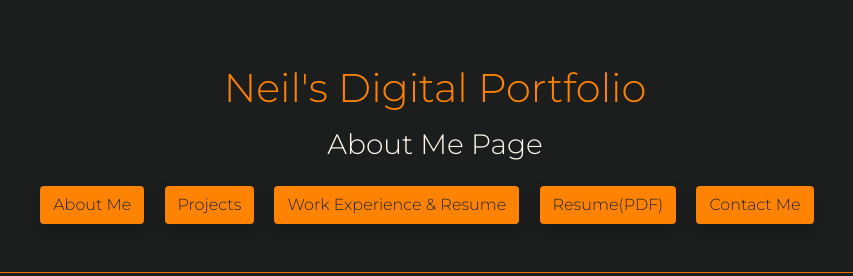
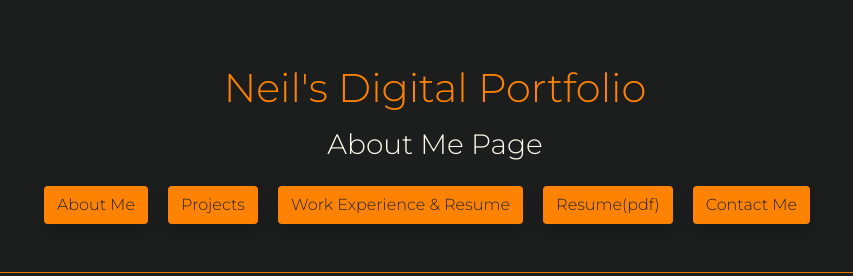
Before and after one commit to neilantony2710/NeilsDigitalPortfolio, a plain HTML site: page index.html in a window 1280 px wide. Shown: the top 276 px of the page, 205-1058 px from the left. Drawn offline with nearby package versions, Linux system fonts and the light colour scheme.

Commit message:
Update index.html

```diff
--- a/index.html
+++ b/index.html
@@ -54,7 +54,7 @@
         class="btn mt-3 mr-3 shadow"
         href="https://drive.google.com/file/d/1iIFA22eg5vCrBHl1e4mVfTS9x3vGeQxG/view?usp=sharing"
         target="_blank"
-        >Resume(PDF)</a
+        >Resume(pdf)</a
       >
 
       <button
```
